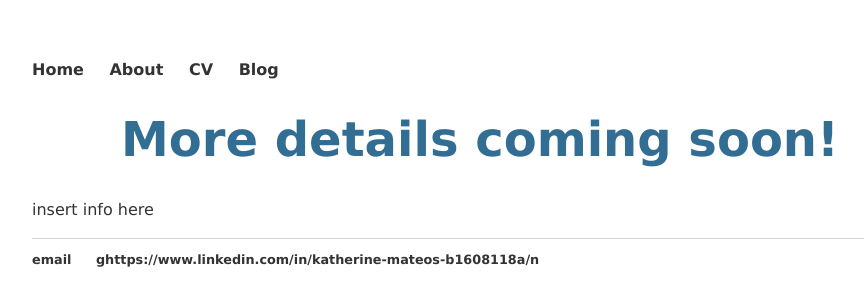
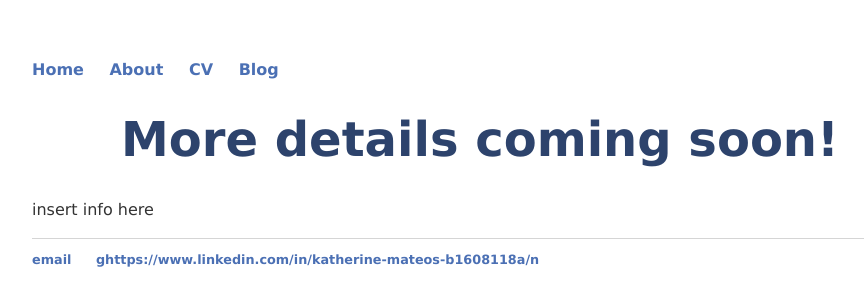
Before and after one commit to kcmateos/kcmateos.github.io, a Jekyll site: the page about/index.html, which Jekyll copies as it is, in a window 1280 px wide. Shown: the top 306 px of the page, without its empty margins (160-1024 px from the left). Built offline with Jekyll 4.4.1, drawn with Linux system fonts in a browser that asks for light colours.

Commit message:
Update main.css

```diff
--- a/css/main.css
+++ b/css/main.css
@@ -17,7 +17,7 @@ nav ul li, footer ul li {
 }
 a {
     text-decoration: none;
-    color:#333;
+    color:rgb(75, 112, 180);
 }
 a:hover {
     text-decoration: underline;
@@ -25,7 +25,7 @@ a:hover {
 h1 {
     font-size: 3em;
     font-family:'Verdana', 'Geneva', 'Helvetica', 'Arial', 'sans-serif';
-    color: rgb(50, 110, 147);
+    color:rgb(45, 67, 108);
     text-align: center;
 }
 h2 {
```
